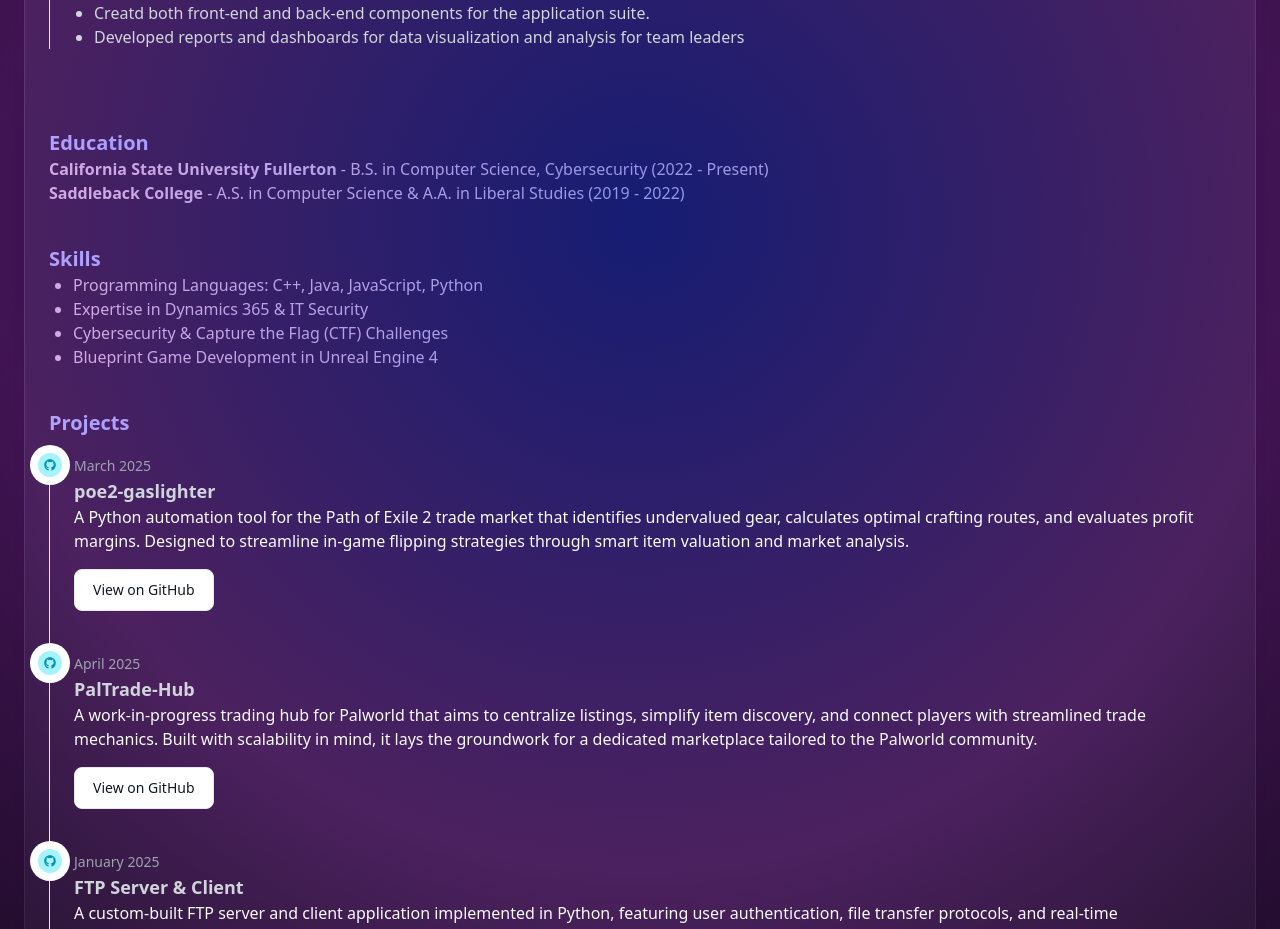
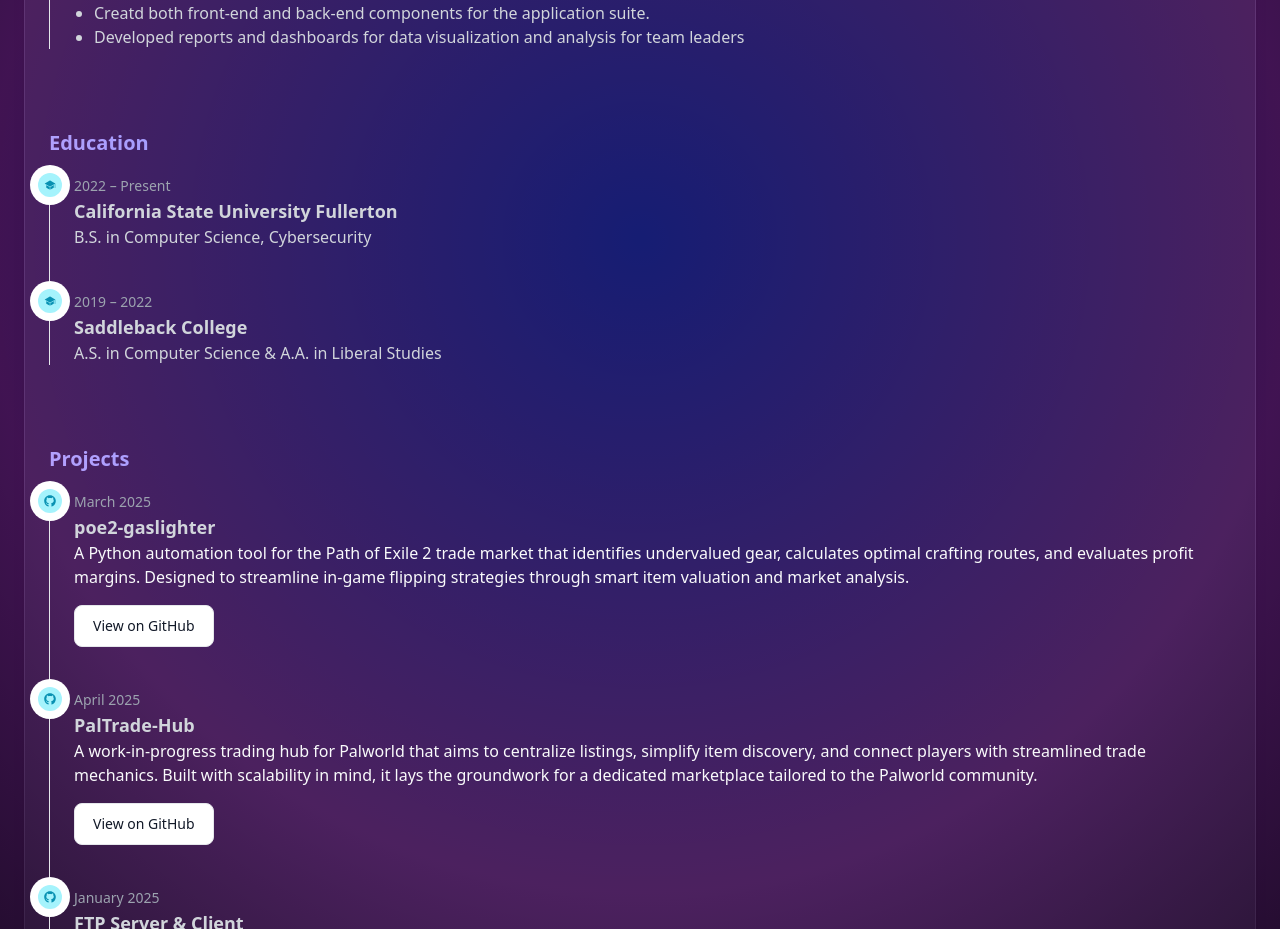
Before and after one commit to Fanaticaj/portfolio, a React (Vite) app in the folder portfolio/: page /Who in a window 1280 px wide. Shown: the part 900-1829 px from the top of the page. Built offline with nearby package versions, Linux system fonts and the light colour scheme.

Commit message:
Updated Education Section

```diff
--- /dev/null
+++ b/portfolio/src/components/EducationSection.tsx
@@ -0,0 +1,35 @@
+import { Timeline } from "flowbite-react";
+import EducationTimelineItem from "./EducationTimelineItem";
+
+const EducationSection = () => {
+  const education = [
+    {
+      school: "California State University Fullerton",
+      degree: "B.S. in Computer Science, Cybersecurity",
+      time: "2022 – Present",
+    },
+    {
+      school: "Saddleback College",
+      degree: "A.S. in Computer Science & A.A. in Liberal Studies",
+      time: "2019 – 2022",
+    },
+  ];
+
+  return (
+    <section className="mb-6">
+      <h3 className="text-xl font-semibold text-blue-300 mb-4">Education</h3>
+      <Timeline>
+        {education.map((item) => (
+          <EducationTimelineItem
+            key={item.school}
+            school={item.school}
+            degree={item.degree}
+            time={item.time}
+          />
+        ))}
+      </Timeline>
+    </section>
+  );
+};
+
+export default EducationSection;
--- /dev/null
+++ b/portfolio/src/components/EducationTimelineItem.tsx
@@ -0,0 +1,32 @@
+import { IoIosSchool } from "react-icons/io";
+import {
+  TimelineItem,
+  TimelinePoint,
+  TimelineContent,
+  TimelineTime,
+  TimelineTitle,
+  TimelineBody,
+} from "flowbite-react";
+
+type EducationProps = {
+  school: string;
+  degree: string;
+  time: string;
+};
+
+const EducationTimelineItem = ({ school, degree, time }: EducationProps) => {
+  return (
+    <TimelineItem>
+      <TimelinePoint icon={IoIosSchool} />
+      <TimelineContent>
+        <TimelineTime>{time}</TimelineTime>
+        <TimelineTitle className="text-gray-300">{school}</TimelineTitle>
+        <TimelineBody className="text-gray-50">
+          <p className="text-gray-300">{degree}</p>
+        </TimelineBody>
+      </TimelineContent>
+    </TimelineItem>
+  );
+};
+
+export default EducationTimelineItem;
--- a/portfolio/src/pages/Who.tsx
+++ b/portfolio/src/pages/Who.tsx
@@ -3,6 +3,7 @@
 import FooterNav from "../components/FooterNav";
 import ProjectsSection from "../components/ProjectsSection";
 import ExperienceSection from "../components/ExperienceSection";
+import EducationSection from "../components/EducationSection";
 
 const Who = () => {
   return (
@@ -35,28 +36,7 @@
               </p>
             </section>
             <ExperienceSection />
-            <section className="mb-6">
-              <h3 className="text-xl font-semibold text-blue-300">Education</h3>
-              <ul className="text-gray-300">
-                <li>
-                  <strong>California State University Fullerton</strong> - B.S.
-                  in Computer Science, Cybersecurity (2022 - Present)
-                </li>
-                <li>
-                  <strong>Saddleback College</strong> - A.S. in Computer Science
-                  & A.A. in Liberal Studies (2019 - 2022)
-                </li>
-              </ul>
-            </section>
-            <section className="mb-6">
-              <h3 className="text-xl font-semibold text-blue-300">Skills</h3>
-              <ul className="list-disc pl-6 text-gray-300">
-                <li>Programming Languages: C++, Java, JavaScript, Python</li>
-                <li>Expertise in Dynamics 365 & IT Security</li>
-                <li>Cybersecurity & Capture the Flag (CTF) Challenges</li>
-                <li>Blueprint Game Development in Unreal Engine 4</li>
-              </ul>
-            </section>
+            <EducationSection />
             <ProjectsSection />
           </Card>
         </div>
```
